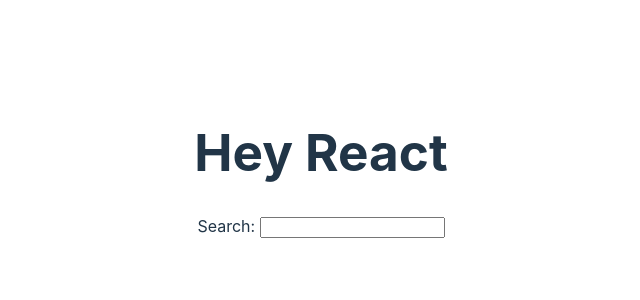
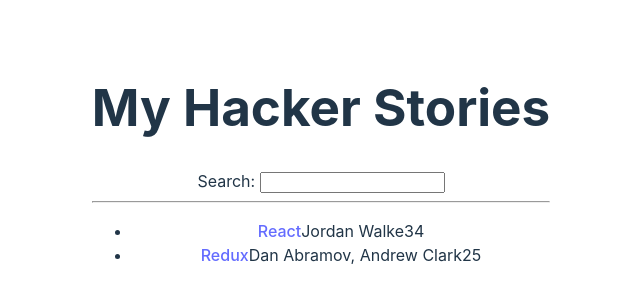
Before and after one commit to thoroc/hacker-stories, a React (Vite) app: page / in a window 1280 px wide. Shown: the part 236-536 px from the top of the page, without its empty margins (319-959 px from the left). Built offline with nearby package versions, Linux system fonts and the light colour scheme.

Commit message:
list of results

```diff
--- a/src/App.jsx
+++ b/src/App.jsx
@@ -1,20 +1,49 @@
 import * as React from 'react';
 import './App.css';
 
-const welcome = {
-  greeting: 'Hey',
-  title: 'React',
-};
+const list = [
+  {
+    title: 'React',
+    url: 'https://reactjs.org',
+    author: 'Jordan Walke',
+    num_comments: 3,
+    points: 4,
+    objectID: 0,
+  },
+  {
+    title: 'Redux',
+    url: 'https://redux.js.org',
+    author: 'Dan Abramov, Andrew Clark',
+    num_comments: 2,
+    points: 5,
+    objectID: 1,
+  },
+];
 
 function App() {
   return (
     <div>
-      <h1>
-        {welcome.greeting} {welcome.title}
-      </h1>
+      <h1>My Hacker Stories</h1>
 
       <label htmlFor="search">Search: </label>
       <input id="search" type="text" />
+
+      <hr />
+      <ul>
+        {list.map(function (item) {
+          return (
+            <li key={item.objectID}>
+              {/* Comment section */}
+              <span>
+                <a href={item.url}>{item.title}</a>
+              </span>
+              <span>{item.author}</span>
+              <span>{item.num_comments}</span>
+              <span>{item.points}</span>
+            </li>
+          );
+        })}
+      </ul>
     </div>
   );
 }
```
